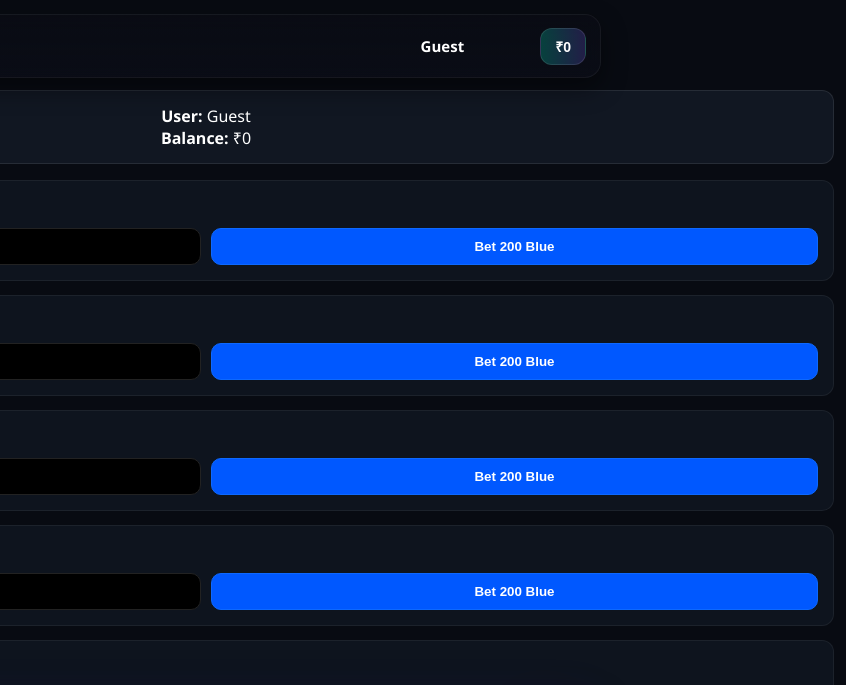
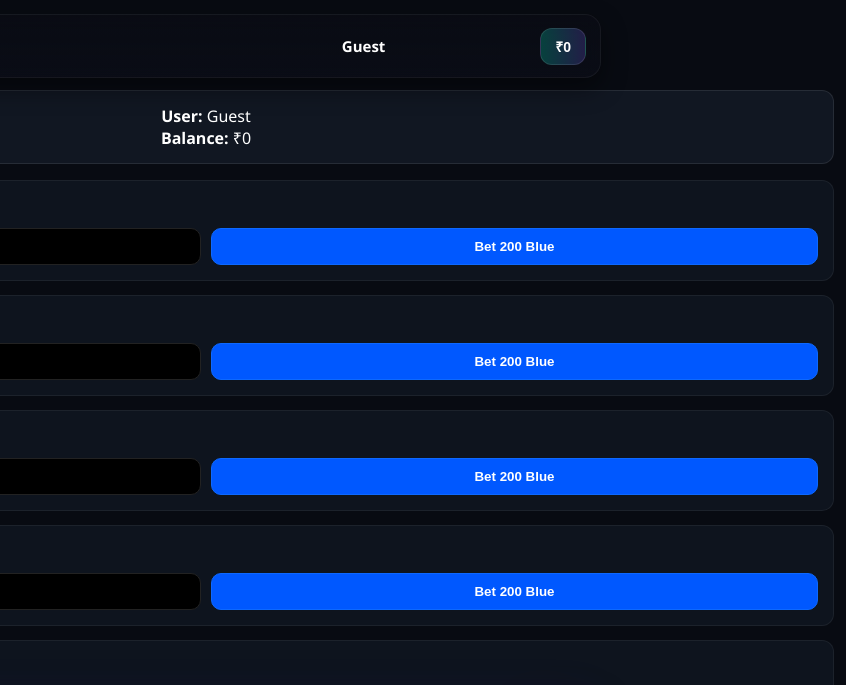
Before and after one commit to 11apna/home, a plain HTML site: page index.html in a window 1280 px wide. Shown: the top 685 px of the page, 434-1280 px from the left. Drawn offline with Linux system fonts and the light colour scheme.

Commit message:
Update index.html

```diff
--- a/index.html
+++ b/index.html
@@ -251,7 +251,7 @@ renderMatches();
 .brand-box{display: flex;align-items:center;gap:8px;}
 .brand-img{width:115px;filter: drop-shadow(0 0 10px rgba(255,255,255,0.4));}
 .pro-badge{background:linear-gradient(90deg,#ff006a,#ff7e00);padding:3px 10px;border-radius:8px;color:#fff;font-size:13px;font-weight:700;}
-.user-name{position:absolute;left:80%;transform:translateX(-50%);font-size:15px;font-weight:700;color:#fff;text-transform:capitalize;}
+.user-name{position:absolute;left:70%;transform:translateX(-50%);font-size:15px;font-weight:700;color:#fff;text-transform:capitalize;}
 .wallet-btn{
   background:linear-gradient(90deg,rgba(0,255,209,0.22),rgba(122,95,255,0.22));
   padding:8px 14px;border-radius:12px;font-size:14px;font-weight:700;
```
